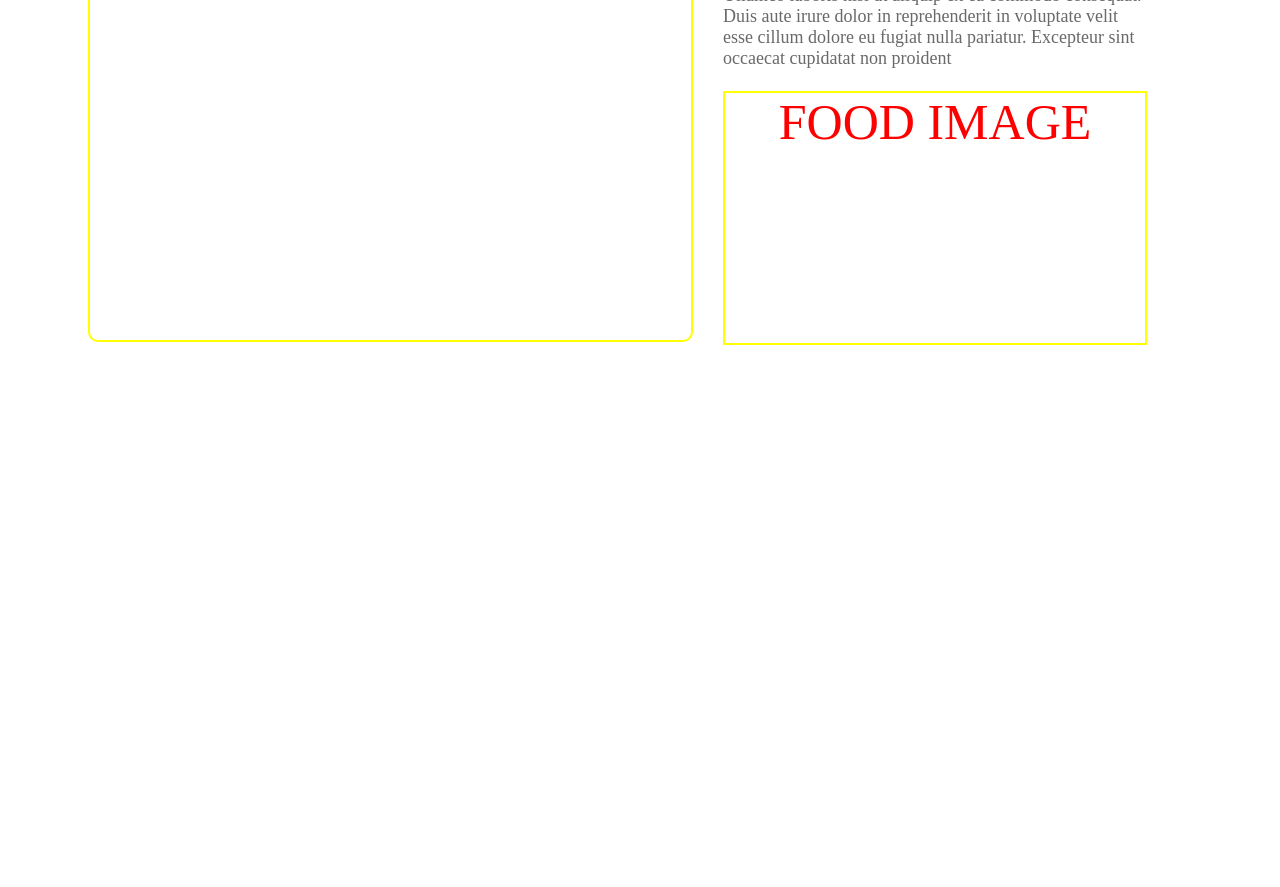
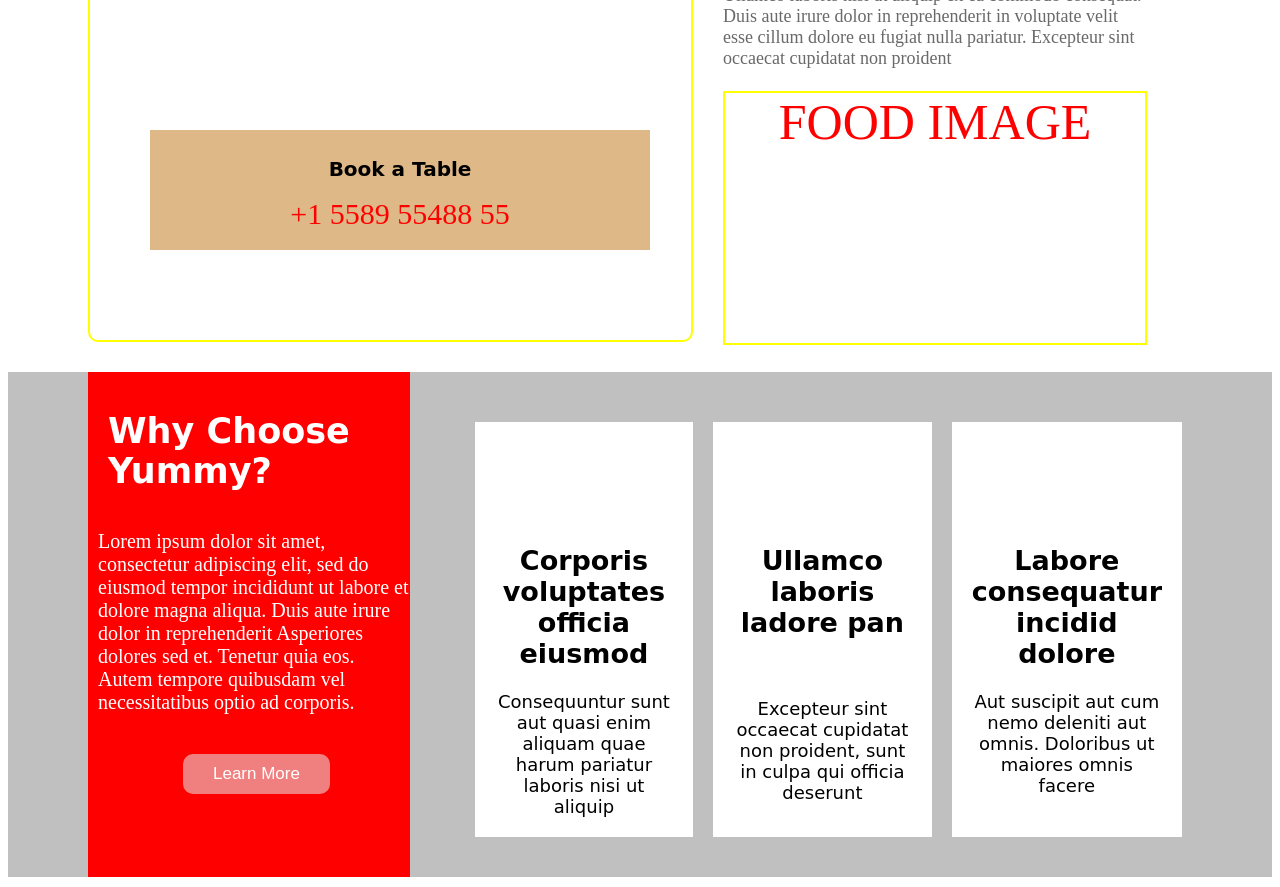
Before and after one commit to muthurajchella/fed-day-3, a plain HTML site: page task-1/index.html in a window 1280 px wide. Shown: the part 1220-2107 px from the top of the page. Before the commit the page ends 1592 px from the top, so only its background shows below. Drawn offline with Linux system fonts and the light colour scheme.

Commit message:
web page1

```diff
--- a/task-1/css/main.css
+++ b/task-1/css/main.css
@@ -6,31 +6,25 @@
     width: auto;
     margin-left: 80px;
     margin-right: 80px;
-
 }
-
 .header{
     width: auto;
     height: auto;
     display: flex;
     justify-content: space-between;
-
 }
-
 .logo a{
     text-decoration: none;
     font-family: 'Gill Sans', 'Gill Sans MT', Calibri, 'Trebuchet MS', sans-serif;
     font-size: 28px;
     font-weight: 700px;
     color: black;
-
 }
 
 .navi ul{
    list-style: none;
    display: flex;
    padding-top: 15px;
-
 }
 .navi ul a{
     text-decoration: none;
@@ -41,7 +35,6 @@
     font-weight: 600;
     font-family: 'Gill Sans', 'Gill Sans MT', Calibri, 'Trebuchet MS', sans-serif;
 }
-
 .navi{
     display: flex;
 }
@@ -55,9 +48,7 @@
     border-radius: 10px;
     background-color: red;
     border: none;
-
 }
-
 .button1 a{
     text-decoration: none;
     color: white;
@@ -65,23 +56,13 @@
 
 
 
-
-
-
-
-
-
-
 .banner{
     width: auto;
-    /* margin: 10px; */
     height: 550px;
     /* border: solid 2px red; */
-    /* padding: 20px; */
     display: flex;
     background-color: azure;
 }
-
 .back1{
     width: 100%;
     background-color: azure ;
@@ -90,13 +71,8 @@
 .text1{
     width: 50%;
     height: 327px;
-    /* margin-top: 80px; */
-    /* font-family: sans-serif; */
-    /* border: solid 2px red;vcvnc */
-
 }
 .text1 h1{
-
     font-size: 40px;
     font-weight: 1;
     font-family: cursive;
@@ -124,7 +100,6 @@
     text-decoration: none;
     /* margin-top: 20px; */
 }
-
 .image1{
     width: 50%;
     /* height: 327px; */
@@ -144,6 +119,7 @@
 .food{
     padding-top: 165px;
 }
+
 
 
 .about{
@@ -190,8 +166,6 @@
     font-size: 18px;
     padding-bottom: 15px;
     color: dimgray;
-
-
 }
 .ai2t ul{
     list-style: decimal;
@@ -215,3 +189,124 @@
 .aboutback{
     background-color: white;
 }
+.imagediv{
+    font-size: 30px;
+    height: 100px;
+    width: 500px;
+    margin-left: 60px;
+    margin-top: 450px;
+    background-color: burlywood;
+    padding-top: 10px;
+    padding-bottom: 10px;
+}
+.idbook{
+    color: black;
+    font-family: cursive;
+    font-size: 20px;
+}
+
+
+
+.achiev{
+    width: 100%;
+    height: auto;
+    /* border: solid 2px red; */
+    display: flex;
+    justify-content: space-between;
+
+}
+.box1{
+    width: 30%;
+    height: auto;
+    /* border: solid 2px yellow; */
+    background-color: red;
+    color: white;
+    font-size: 20px;
+    font-family: 'Times New Roman', Times, serif;
+    padding-left: 10px;
+
+}
+.boxparent{
+    width: 70%;
+    height: auto;
+    /* border: solid 2px yellow; */
+    display: flex;
+    margin-left: 55px;
+    margin-top: 10px;
+}
+.box2{
+    width: 33.33%;
+    height: auto;
+    /* border: solid 2px yellowgreen; */
+    padding: 20px;
+    text-align: center;
+    font-size: 18px;
+    font-family: cursive;
+    margin-top: 40px;
+    margin-bottom: 40px;
+    margin-left: 10px;
+    margin-right: 10px;
+    padding-top: 100px;
+    background-color: white;
+}
+.box3{
+    width: 33.33%;
+    height: auto;
+    /* border: solid 2px yellowgreen; */
+    padding: 20px;
+    text-align: center;
+    font-size: 18px;
+    font-family: cursive;
+    margin-top: 40px;
+    margin-bottom: 40px;
+    margin-left: 10px;
+    margin-right: 10px;
+    padding-top: 100px;
+    background-color: white;
+}
+.box4{
+    width: 33.33%;
+    height: auto;
+    /* border: solid 2px yellowgreen; */
+    padding: 20px;
+    text-align: center;
+    font-size: 18px;
+    font-family: cursive;
+    margin-top: 40px;
+    margin-bottom: 40px;
+    margin-left: 10px;
+    margin-right: 10px;
+    padding-top: 100px;
+    background-color: white;
+}
+
+.box1 h1{
+    font-size: 35px;
+    font-family: cursive;
+    padding: 10px;
+}
+.boxb1{
+    margin-top: 40px;
+    margin-bottom: 30px;
+    margin-left: 85px;
+    padding-top: 10px;
+    padding-bottom: 10px;
+    background-color: lightcoral;
+    color: white;
+    border: none;
+    padding-left: 30px;
+    padding-right: 30px;
+    border-radius: 10px;
+}
+.boxb1 a{
+    text-decoration: none;
+    color: white;
+    font-size: 17px;
+    font-family: Arial, Helvetica, sans-serif;
+}
+.box3 h1{
+    margin-bottom: 60px;
+}
+.achievements{
+    background-color: silver;
+}
--- a/task-1/index.html
+++ b/task-1/index.html
@@ -73,7 +73,11 @@
         </div>
 
         <div class="aboutimage">
-            <div class="ai1">Hotel Image</div>
+        <div class="ai1">Hotel Image
+                <div class="imagediv"> <h1 class="idbook">Book a Table</h1>
+                +1 5589 55488 55
+            </div>
+            </div>
             <div class="ai2">
                 <div class="ai2t"><p>Lorem ipsum dolor sit amet, consectetur adipiscing elit, sed do eiusmod tempor incididunt ut labore et dolore magna aliqua.</p>  <br>
                 <ul>
@@ -97,6 +101,34 @@
 </div>
 <!--About END-->
 
+<!--Achievements start-->
+<div class="achievements">
+<section class="container">
+    <div class="achiev">
+        <div class="box1">
+            <h1>Why Choose Yummy?
+            </h1>
+            Lorem ipsum dolor sit amet, consectetur adipiscing elit, sed do eiusmod tempor incididunt ut labore et dolore magna aliqua. Duis aute irure dolor in reprehenderit Asperiores dolores sed et. Tenetur quia eos. Autem tempore quibusdam vel necessitatibus optio ad corporis. <br>
+        <button class="boxb1"><a href="">Learn More</a> </button>
+        </div>
+        <div class="boxparent">
+        <div class="box2">
+            <h1>Corporis voluptates officia eiusmod</h1>
+            Consequuntur sunt aut quasi enim aliquam quae harum pariatur laboris nisi ut aliquip
+        </div>
+        <div class="box3">
+            <h1>Ullamco laboris ladore pan</h1>
+            Excepteur sint occaecat cupidatat non proident, sunt in culpa qui officia deserunt
+        </div>
+        <div class="box4">
+            <h1>Labore consequatur incidid dolore</h1>
+            Aut suscipit aut cum nemo deleniti aut omnis. Doloribus ut maiores omnis facere
+        </div>
+        </div>
+    </div>
+</section>
+</div>
+
 
 
 
```
